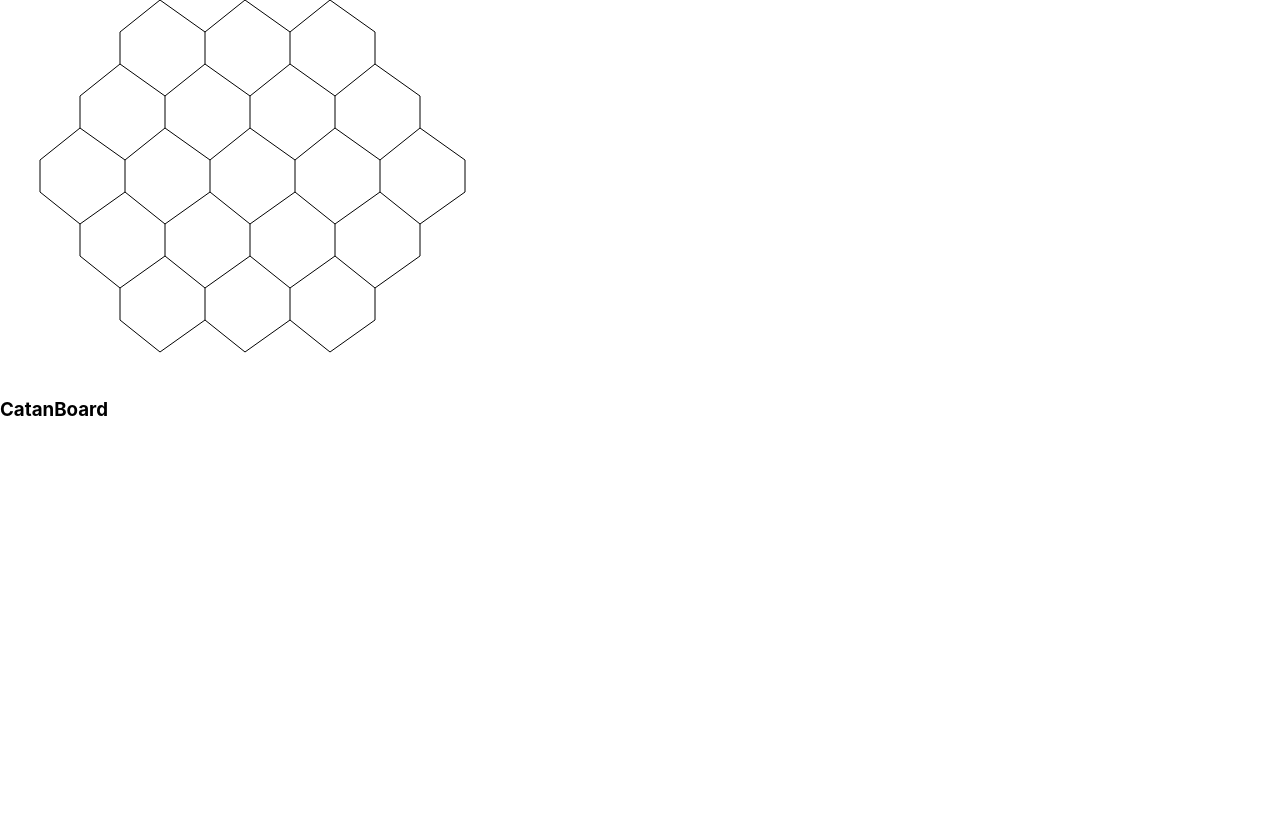
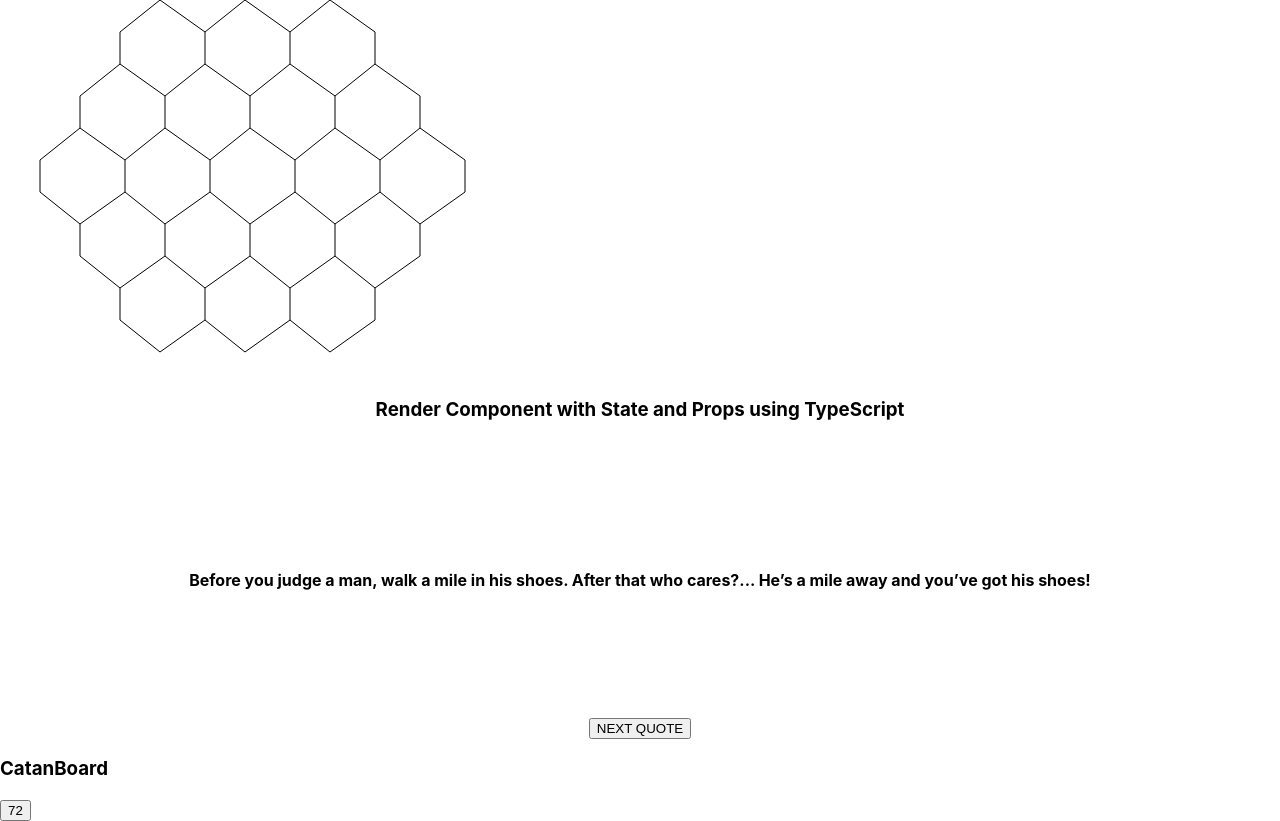
Before and after one commit to rickettsdev/CatanGameTypescriptPrototype, a React (Create React App) app: page / in a window 1280 px wide. Before the commit the page ends 800 px from the top, so only its background shows below. Built offline with nearby package versions, Linux system fonts and the light colour scheme.

Commit message:
Added some files for practicing React. Clicking board now draws Red line from 0,0 to 250,250.

```diff
--- a/src/App.tsx
+++ b/src/App.tsx
@@ -1,9 +1,18 @@
 import React from 'react';
 import { useEffect, useRef } from 'react'
 
-import CoordinateTranslator from './helpers/CoordinateTranslator';
-import RoadsToDraw from './helpers/RoadsToDraw';
-// import CatanGameBoard from './canvas/CatanGameBoard';
+import CoordinateTranslator from './helpers/CoordinateTranslator'
+import RoadsToDraw from './helpers/RoadsToDraw'
+import {createRoadsMap} from './helpers/BoardGenerationTools'
+
+import QuoteApp from './components/QuoteApp'
+
+import LineToDraw from './models/LineToDraw';
+import LineProperties from './models/LineProperties'
+import {CatanGameColor} from './models/CatanGameColor'
+
+
+import {CatanGameBoardState} from './state/CatanGameBoardState'
 
 import './App.css';
 
@@ -13,14 +22,28 @@ function App() {
     <div>
       <CatanGameBoard />
       <h3>CatanBoard</h3>
+      <TestState />
     </div>
   );
 }
 
+
+// Testing State for the board.
+function TestState() {
+  let [roadsToDraw, updateRoadsToDraw] = React.useState(createRoadsMap())
+  let newRoads = () => updateRoadsToDraw(roads => {
+    return roadsToDraw
+  })
+  return <button onClick={newRoads}>{JSON.stringify(roadsToDraw.size)}</button>
+}
+
 function CatanGameBoard() {
-  const canvasRef = React.useRef<HTMLCanvasElement | null>(null);
 
-  const canvasCtxRef = React.useRef<CanvasRenderingContext2D | null>(null);
+  let test = createRoadsMap()
+
+  let canvasRef = React.useRef<HTMLCanvasElement | null>(null);
+
+  let canvasCtxRef = React.useRef<CanvasRenderingContext2D | null>(null);
 
   useEffect(() => {
     // Initialize
@@ -47,6 +70,17 @@ function CatanGameBoard() {
   for (var roads of RoadsToDraw.roadsCoordinates().filter(rd => rd.y === 0)) {
     console.log(JSON.stringify(CoordinateTranslator.uiCoordinateMap(roads)));
   }
+
+  const randomQuotes: string[] = [
+    "Before you judge a man, walk a mile in his shoes. After that who cares?... He’s a mile away and you’ve got his shoes!",
+    "Better to remain silent and be thought a fool than to speak out and remove all doubt.",
+    "The best thing about the future is that it comes one day at a time.",
+    "The only mystery in life is why the kamikaze pilots wore helmets.",
+    "Light travels faster than sound. This is why some people appear bright until you hear them speak.",
+    "The difference between stupidity and genius is that genius has its limits"
+  ]
+
+
   return (
     <div>
       <canvas
@@ -54,9 +88,21 @@ function CatanGameBoard() {
         width={500}
         height={375}
         onClick={(e) => {
+          if (canvasRef.current) {
+            canvasCtxRef.current = canvasRef.current.getContext('2d');
+            let ctx = canvasCtxRef.current; // Assigning to a temp variable
+            ctx!.beginPath(); // Note the Non Null Assertion
+            ctx!.moveTo(0, 0);
+            ctx!.lineTo(250, 250);
+            ctx!.strokeStyle = "red";
+            ctx!.lineWidth = 3;
+            ctx!.stroke();
+            console.log("here")
+          }
           console.log(`click on x: ${e.clientX}, y: ${e.clientY}`);
         }}
       />
+      <QuoteApp quotes={randomQuotes}/>
     </div>
   );
 }
--- /dev/null
+++ b/src/components/QuoteApp.tsx
@@ -0,0 +1,41 @@
+import React from 'react';
+import '../App.css';
+
+import { useEffect, useRef } from 'react'
+
+type QuoteProps = {
+    quotes: string[]
+}
+
+type QuoteState = {
+    currentIndex: number,
+}
+
+// This is just a sample class I copied from the internet.
+// Helps with me understanding React Components
+export default class QuoteApp extends React.Component<QuoteProps, QuoteState> {
+
+
+    state: QuoteState = {
+        currentIndex: 0,
+    };
+
+    getIndex = (): number => {
+        const min: number = 0;
+        const max: number = this.props.quotes.length - 1;
+        return Math.floor(Math.random() * (max - min) + min);
+    };
+
+    getNextQuote = (): void => this.setState(state => ({currentIndex: this.getIndex()}));
+
+    render() {
+        const quoteToDisplay = this.props.quotes[this.state.currentIndex];
+        return <div className="App">
+                <h3>Render Component with State and Props using TypeScript</h3>
+            <div style={{height: "5vh", padding: "1em", margin: "7em"}}>
+                <h4>{quoteToDisplay}</h4>
+            </div>
+            <button onClick={this.getNextQuote}>NEXT QUOTE</button>
+        </div>
+    }
+}
--- a/src/helpers/BoardGenerationTools.ts
+++ b/src/helpers/BoardGenerationTools.ts
@@ -1,14 +1,17 @@
 import LineToDraw from '../models/LineToDraw';
 import RoadsToDraw from '../helpers/RoadsToDraw';
 
+import LineProperties from '../models/LineProperties'
 import {CatanGameColor} from '../models/CatanGameColor'
 
-export const createRoadsMap = (): Map<LineToDraw, CatanGameColor> => {
+export const createRoadsMap = (): Map<LineToDraw, LineProperties> => {
 
-  let roadsColorMap = new Map<LineToDraw, CatanGameColor>()
+  let roadsColorMap = new Map<LineToDraw, LineProperties>()
 
   for (var road of RoadsToDraw.roadsCoordinates()) {
-    roadsColorMap.set(road, CatanGameColor.UNASSIGNED)
+    let lineData: LineProperties = {width: 1, color: CatanGameColor.UNASSIGNED}
+
+    roadsColorMap.set(road, lineData)
   }
 
   return roadsColorMap
--- /dev/null
+++ b/src/models/LineProperties.ts
@@ -0,0 +1,8 @@
+import {CatanGameColor} from './CatanGameColor'
+
+interface LineProperties {
+	width: number,
+	color: CatanGameColor
+}
+
+export default LineProperties
```
